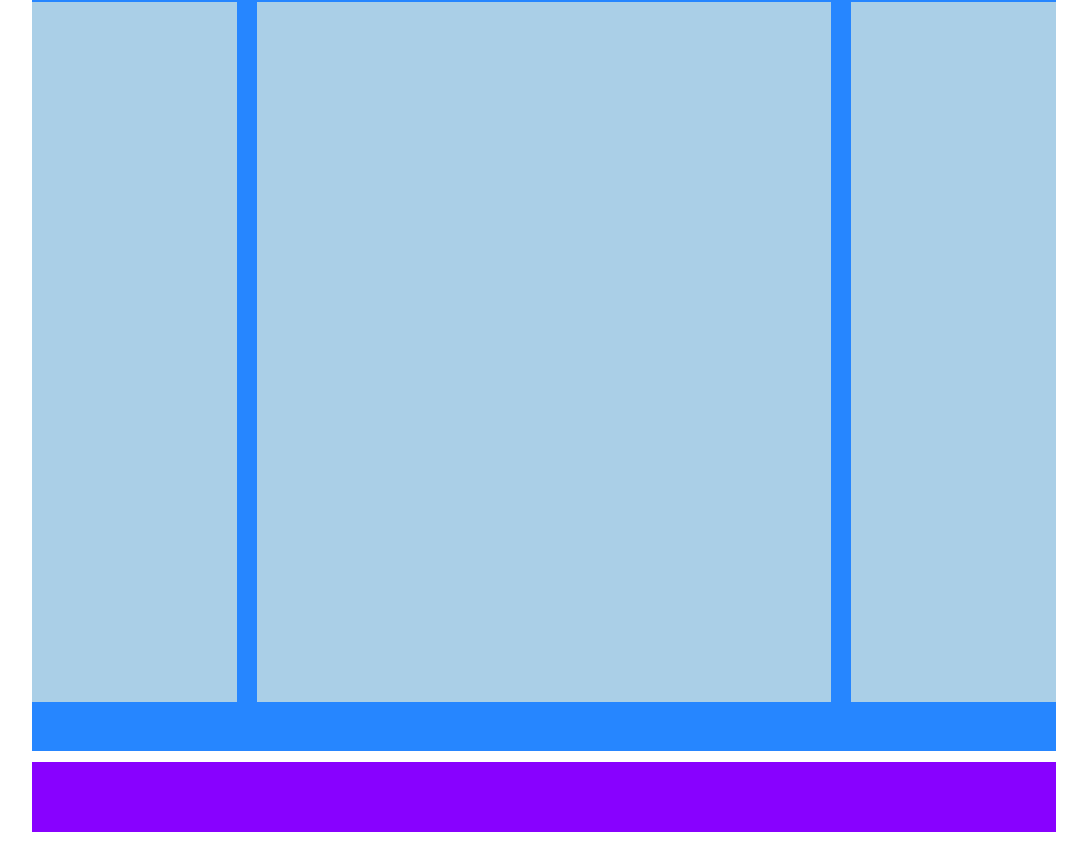
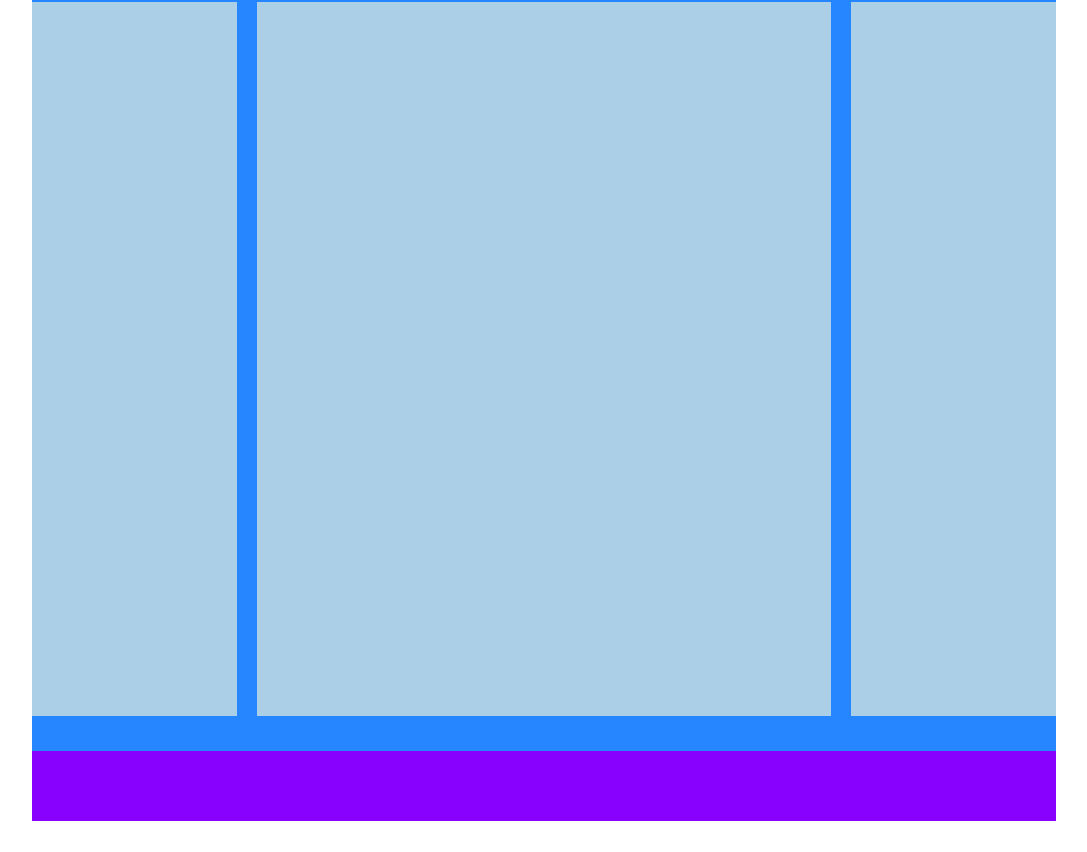
Before and after one commit to AlbertoCiuf/htmlcss-struttura-wp, a plain HTML site: page index.html in a window 1280 px wide. Shown: the part 549-1401 px from the top of the page, without its empty margins (96-1183 px from the left). Drawn offline with Linux system fonts and the light colour scheme.

Commit message:
fix height css

```diff
--- a/css/style.css
+++ b/css/style.css
@@ -42,7 +42,6 @@ aside, section {
 .main-content .main-elements {
   background-color: #AACFE7;
   margin-top: 2%;
-
 }
 
 .top-text {
@@ -51,18 +50,18 @@ aside, section {
 
 /* Altezza minima volutamente ripetuta nelle tre classi poiché provvisoria */
 .left-bar {
-  min-height: 700px;
+  min-height: 85%;
   width: 20%;
 }
 
 .main-section {
-  min-height: 700px;
+  min-height: 85%;
   width: 56%;
   margin: 0 2%;
 }
 
 .right-bar {
-  min-height: 700px;
+  min-height: 85%;
   width: 20%;
 }
 
@@ -70,5 +69,5 @@ aside, section {
 footer {
   background-color:#8801FF;
   height: 70px;
-  margin-top: 1%;
+  margin-top: %;
 }
```
